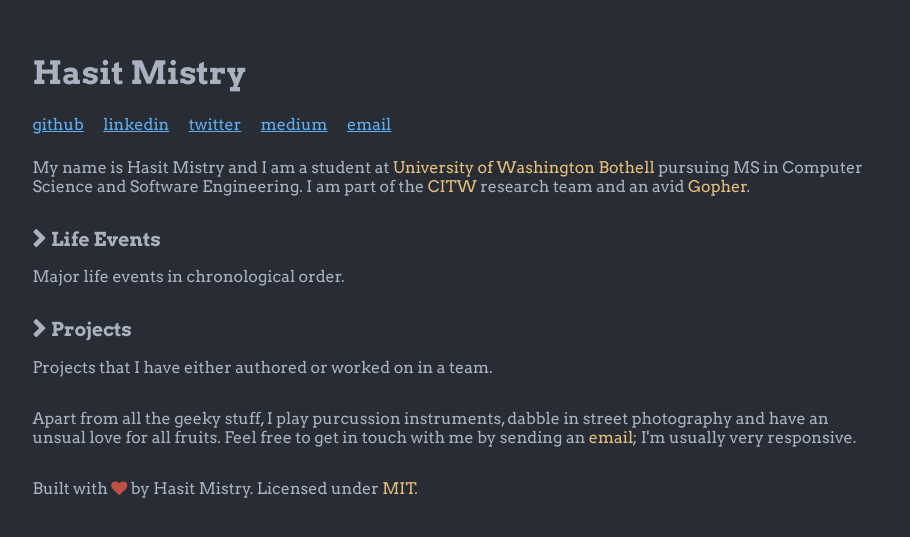
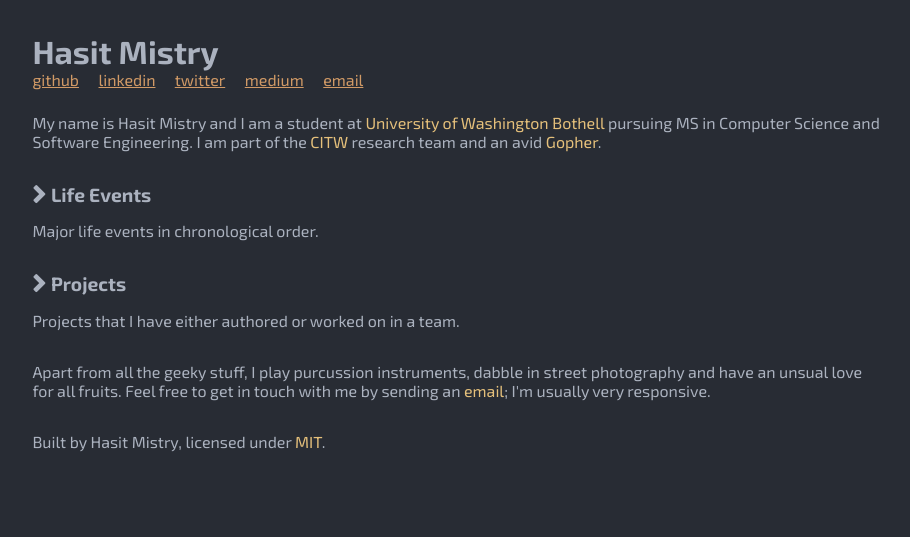
Before and after one commit to hasit/hasit.github.io_backup, a PHP site: page / in a window 1280 px wide. Shown: the top 537 px of the page, without its empty margins (182-1092 px from the left). Run offline with PHP 8.4, Linux system fonts and the light colour scheme.

Commit message:
Change font to Exo 2

```diff
--- a/css/style.css
+++ b/css/style.css
@@ -1,5 +1,5 @@
 body {
-  font-family: "Arvo", serif;
+  font-family: "Exo 2", sans-serif;
   background-color: #282C34;
   color: #ABB2BF;
   font-size: 1em;
@@ -11,14 +11,14 @@ body {
 .container {
   max-width: 70%; }
 
-.name {
+.header {
   font-weight: 600;
   margin: 0; }
 
 .links {
   margin: 0 0 1.5em 0; }
   .links a {
-    color: #61AFEF;
+    color: #D19A66;
     margin: auto 1em auto 0; }
 
 .intro {
@@ -90,12 +90,22 @@ ul {
     display: flex;
     justify-content: flex-start; }
     ul li .date {
-      color: #98C379;
-      min-width: 150px; }
+      flex-basis: 20%;
+      order: 1;
+      color: #5C6370; }
     ul li .desc {
+      flex-basis: 80%;
+      order: 2;
+      margin-left: 1em;
       display: flex;
       flex-direction: column; }
     ul li .desc .info {
-      font-size: 0.8em; }
+      color: #828997; }
+    ul li span.work {
+      color: #61AFEF; }
+    ul li span.fun {
+      color: #E06C75; }
+    ul li span.milestone {
+      color: #98C379; }
 
 /*# sourceMappingURL=style.css.map */
--- a/index.html
+++ b/index.html
@@ -20,7 +20,7 @@
 
         <meta charset="UTF-8">
         <meta name="viewport" content="width=device-width, initial-scale=1">
-        <link href="https://fonts.googleapis.com/css?family=Arvo:400,700" rel="stylesheet">
+        <link href="https://fonts.googleapis.com/css?family=Exo+2:400,700" rel="stylesheet">
         <link href="css/style.css" rel="stylesheet">
         <link href="css/font-awesome.css" rel="stylesheet">
     </head>
@@ -55,7 +55,7 @@
                 Apart from all the geeky stuff, I play purcussion instruments, dabble in street photography and have an unsual love for all fruits. Feel free to get in touch with me by sending an <a href="mailto:hasitnm@gmail.com" target="_blank">email</a>; I'm usually very responsive.
             </div>
             <div class="footer">
-                Built with <i class="fa fa-heart" aria-hidden="true"></i> by Hasit Mistry. Licensed under <a href="https://github.com/hasit/hasit.github.io/blob/master/LICENSE" target="_blank">MIT</a>.
+                Built by Hasit Mistry, licensed under <a href="https://github.com/hasit/hasit.github.io/blob/master/LICENSE" target="_blank">MIT</a>.
             </div>
         </div>
         <script type='text/javascript' src='js/fetch.js'></script>
--- a/scss/style.scss
+++ b/scss/style.scss
@@ -1,5 +1,4 @@
-$font-stack: 'Arvo',
-serif;
+$font-stack: 'Exo 2', sans-serif;
 $atom-one-dark-accent: #528BFF;
 $atom-one-dark-fg: #ABB2BF;
 $atom-one-dark-bg: #282C34;
@@ -34,7 +33,7 @@ body {
     max-width: 70%;
 }
 
-.name {
+.header {
     font-weight: 600;
     margin: 0;
 }
@@ -42,7 +41,7 @@ body {
 .links {
     margin: 0 0 1.5em 0;
     a {
-        color: $atom-one-dark-blue;
+        color: $atom-one-dark-orange-1;
         margin: auto 1em auto 0;
     }
 }
@@ -137,15 +136,28 @@ ul {
         display: flex;
         justify-content: flex-start;
         .date {
-            color: $atom-one-dark-green;
-            min-width: 150px;
+            flex-basis: 20%;
+            order: 1;
+            color: $atom-one-dark-mono-3;
         }
         .desc {
+            flex-basis: 80%;
+            order: 2;
+            margin-left: 1em;
             display: flex;
             flex-direction: column;
         }
         .desc .info {
-            font-size: 0.8em;
+            color: $atom-one-dark-mono-2;
+        }
+        span.work {
+            color: $atom-one-dark-blue;
+        }
+        span.fun {
+            color: $atom-one-dark-red-1;
+        }
+        span.milestone {
+            color: $atom-one-dark-green;
         }
     }
 }
```
Also changed, not shown: README.md, 1 other file.
